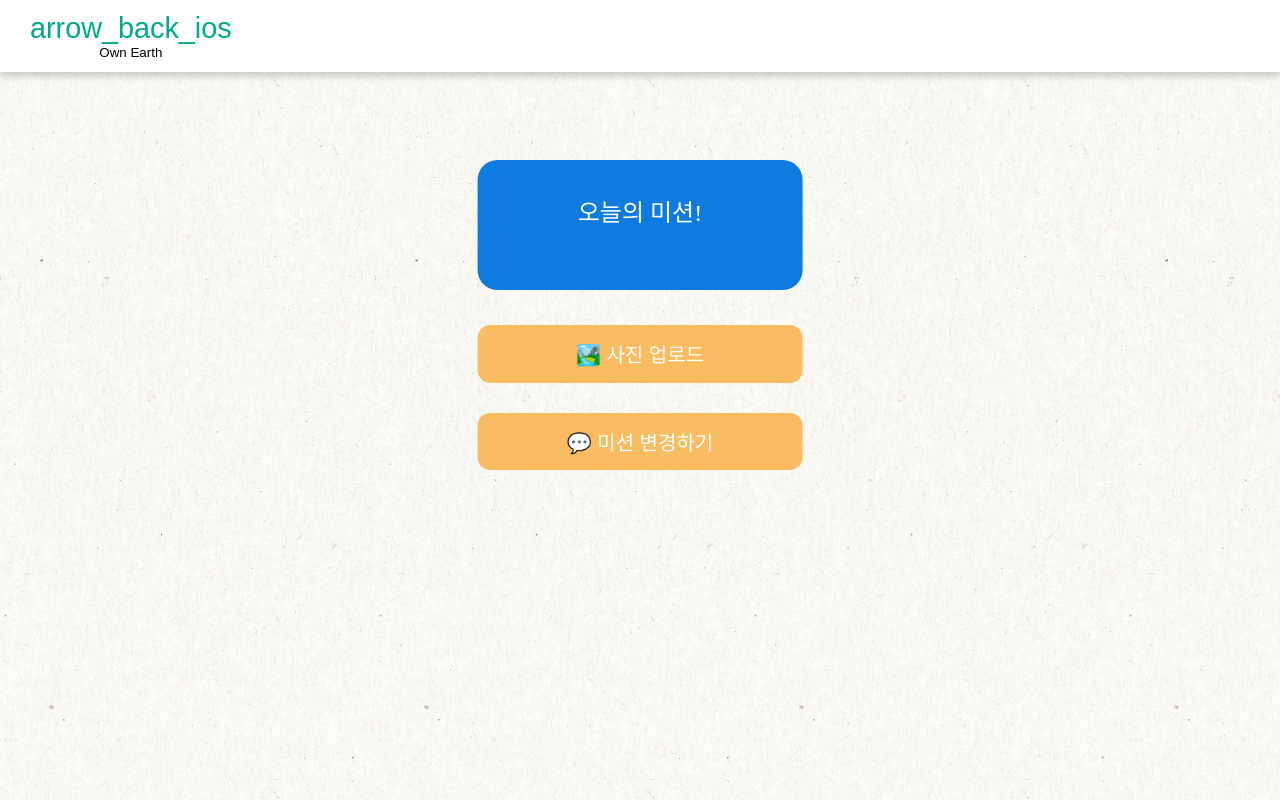
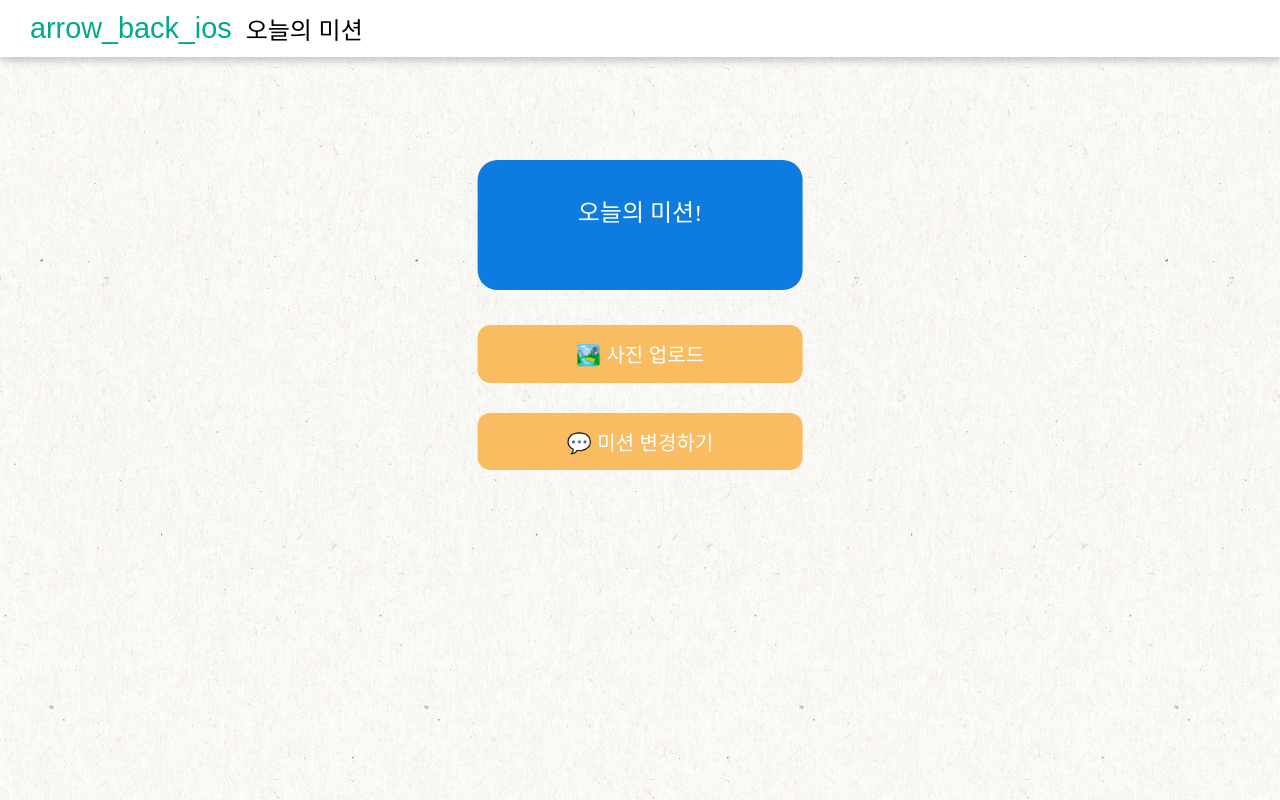
Before and after one commit to goormthon-Univ/2024_BEOTKKOTTHON_TEAM_25_FE, a React (Vite) app: page /daily-mission in a window 1280 px wide. Built offline with nearby package versions, Linux system fonts and the light colour scheme; a web font is replaced by a local one.

Commit message:
fix: modify daily mission header text

```diff
--- a/src/components/common/layout/Header.jsx
+++ b/src/components/common/layout/Header.jsx
@@ -55,8 +55,8 @@ const Header = () => {
             <LeftContainer>
               <ButtonWrapper onClick={handleClickBack}>
                 <Icon>arrow_back_ios</Icon>
-                Own Earth
               </ButtonWrapper>
+              오늘의 미션
             </LeftContainer>
           </HeaderContainer>
         );
```
